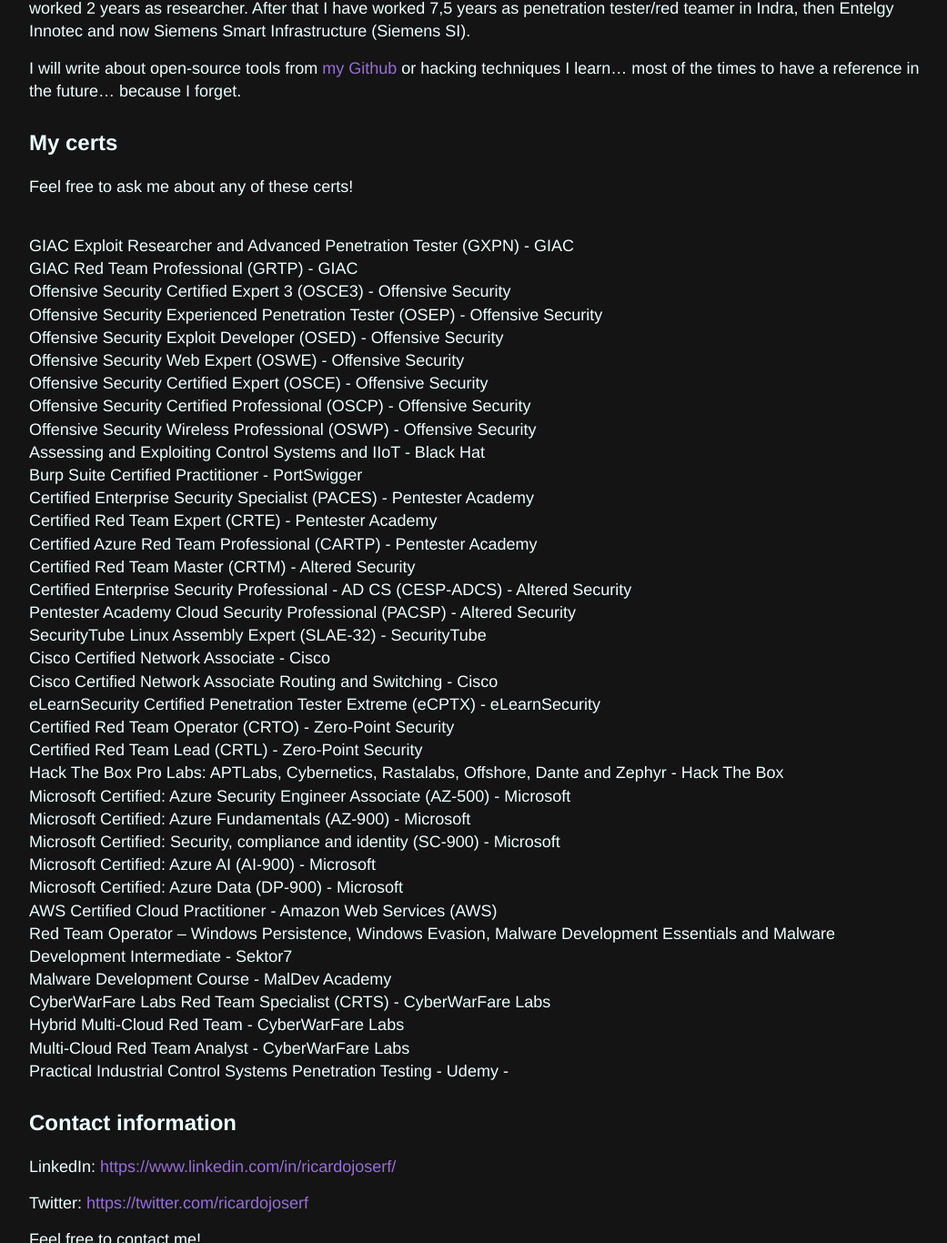
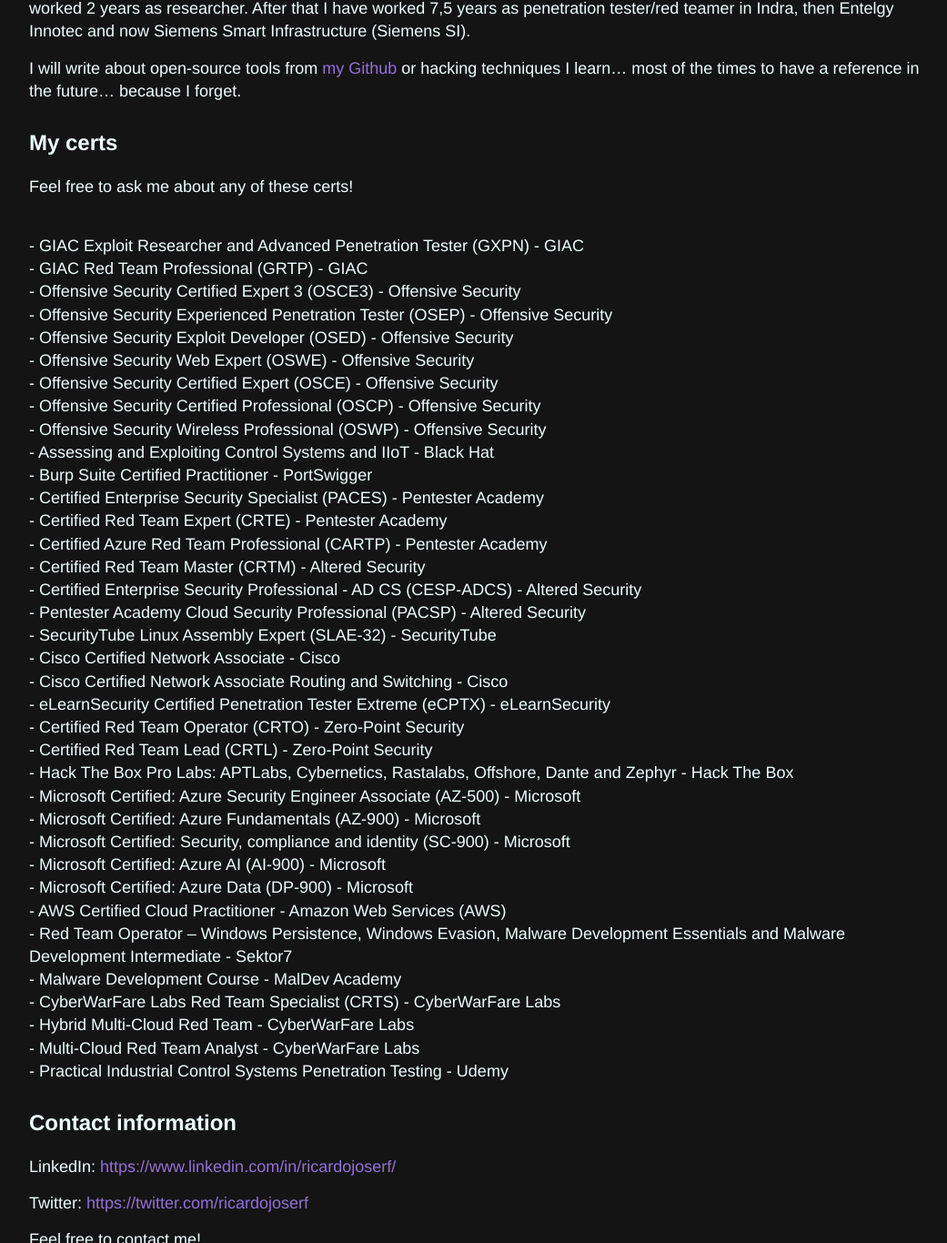
Before and after one commit to ricardojoserf/ricardojoserf.github.io, a Jekyll site: the page built from about.md, in a window 1280 px wide and 1400 px high, scrolled down 285 px, cut to the strip 0-1366 px from the top of the window. Shown: the whole strip at 91% size, without its empty margins (118-1159 px from the left). Built offline with Jekyll 4.4.1, drawn with Linux system fonts in a browser that asks for light colours.

```diff
--- a/about.md
+++ b/about.md
@@ -15,44 +15,44 @@ I will write about open-source tools from [my Github](https://github.com/ricardo
 
 Feel free to ask me about any of these certs!
 
-|   |
+|  |
 |----------------|
-| GIAC Exploit Researcher and Advanced Penetration Tester (GXPN) - GIAC |
-| GIAC Red Team Professional (GRTP) - GIAC |
-| Offensive Security Certified Expert 3 (OSCE3) - Offensive Security |
-| Offensive Security Experienced Penetration Tester (OSEP) - Offensive Security |
-| Offensive Security Exploit Developer (OSED) - Offensive Security |
-| Offensive Security Web Expert (OSWE) - Offensive Security |
-| Offensive Security Certified Expert (OSCE) - Offensive Security |
-| Offensive Security Certified Professional (OSCP) - Offensive Security |
-| Offensive Security Wireless Professional (OSWP) - Offensive Security |
-| Assessing and Exploiting Control Systems and IIoT - Black Hat |
-| Burp Suite Certified Practitioner - PortSwigger |
-| Certified Enterprise Security Specialist (PACES) - Pentester Academy |
-| Certified Red Team Expert (CRTE) - Pentester Academy |
-| Certified Azure Red Team Professional (CARTP) - Pentester Academy |
-| Certified Red Team Master (CRTM) - Altered Security |
-| Certified Enterprise Security Professional - AD CS (CESP-ADCS) - Altered Security |
-| Pentester Academy Cloud Security Professional (PACSP) - Altered Security |
-| SecurityTube Linux Assembly Expert (SLAE-32) - SecurityTube |
-| Cisco Certified Network Associate - Cisco |
-| Cisco Certified Network Associate Routing and Switching - Cisco |
-| eLearnSecurity Certified Penetration Tester Extreme (eCPTX) - eLearnSecurity |
-| Certified Red Team Operator (CRTO) - Zero-Point Security |
-| Certified Red Team Lead (CRTL) - Zero-Point Security |
-| Hack The Box Pro Labs: APTLabs, Cybernetics, Rastalabs, Offshore, Dante and Zephyr - Hack The Box |
-| Microsoft Certified: Azure Security Engineer Associate (AZ-500) - Microsoft |
-| Microsoft Certified: Azure Fundamentals (AZ-900) - Microsoft |
-| Microsoft Certified: Security, compliance and identity (SC-900) - Microsoft |
-| Microsoft Certified: Azure AI (AI-900) - Microsoft |
-| Microsoft Certified: Azure Data (DP-900) - Microsoft |
-| AWS Certified Cloud Practitioner - Amazon Web Services (AWS) |
-| Red Team Operator – Windows Persistence, Windows Evasion, Malware Development Essentials and Malware Development Intermediate - Sektor7 |
-| Malware Development Course - MalDev Academy |
-| CyberWarFare Labs Red Team Specialist (CRTS) - CyberWarFare Labs |
-| Hybrid Multi-Cloud Red Team - CyberWarFare Labs |
-| Multi-Cloud Red Team Analyst - CyberWarFare Labs |
-| Practical Industrial Control Systems Penetration Testing - Udemy -
+| - GIAC Exploit Researcher and Advanced Penetration Tester (GXPN) - GIAC |
+| - GIAC Red Team Professional (GRTP) - GIAC |
+| - Offensive Security Certified Expert 3 (OSCE3) - Offensive Security |
+| - Offensive Security Experienced Penetration Tester (OSEP) - Offensive Security |
+| - Offensive Security Exploit Developer (OSED) - Offensive Security |
+| - Offensive Security Web Expert (OSWE) - Offensive Security |
+| - Offensive Security Certified Expert (OSCE) - Offensive Security |
+| - Offensive Security Certified Professional (OSCP) - Offensive Security |
+| - Offensive Security Wireless Professional (OSWP) - Offensive Security |
+| - Assessing and Exploiting Control Systems and IIoT - Black Hat |
+| - Burp Suite Certified Practitioner - PortSwigger |
+| - Certified Enterprise Security Specialist (PACES) - Pentester Academy |
+| - Certified Red Team Expert (CRTE) - Pentester Academy |
+| - Certified Azure Red Team Professional (CARTP) - Pentester Academy |
+| - Certified Red Team Master (CRTM) - Altered Security |
+| - Certified Enterprise Security Professional - AD CS (CESP-ADCS) - Altered Security |
+| - Pentester Academy Cloud Security Professional (PACSP) - Altered Security |
+| - SecurityTube Linux Assembly Expert (SLAE-32) - SecurityTube |
+| - Cisco Certified Network Associate - Cisco |
+| - Cisco Certified Network Associate Routing and Switching - Cisco |
+| - eLearnSecurity Certified Penetration Tester Extreme (eCPTX) - eLearnSecurity |
+| - Certified Red Team Operator (CRTO) - Zero-Point Security |
+| - Certified Red Team Lead (CRTL) - Zero-Point Security |
+| - Hack The Box Pro Labs: APTLabs, Cybernetics, Rastalabs, Offshore, Dante and Zephyr - Hack The Box |
+| - Microsoft Certified: Azure Security Engineer Associate (AZ-500) - Microsoft |
+| - Microsoft Certified: Azure Fundamentals (AZ-900) - Microsoft |
+| - Microsoft Certified: Security, compliance and identity (SC-900) - Microsoft |
+| - Microsoft Certified: Azure AI (AI-900) - Microsoft |
+| - Microsoft Certified: Azure Data (DP-900) - Microsoft |
+| - AWS Certified Cloud Practitioner - Amazon Web Services (AWS) |
+| - Red Team Operator – Windows Persistence, Windows Evasion, Malware Development Essentials and Malware Development Intermediate - Sektor7 |
+| - Malware Development Course - MalDev Academy |
+| - CyberWarFare Labs Red Team Specialist (CRTS) - CyberWarFare Labs |
+| - Hybrid Multi-Cloud Red Team - CyberWarFare Labs |
+| - Multi-Cloud Red Team Analyst - CyberWarFare Labs |
+| - Practical Industrial Control Systems Penetration Testing - Udemy |
 
 
 ## Contact information
```
